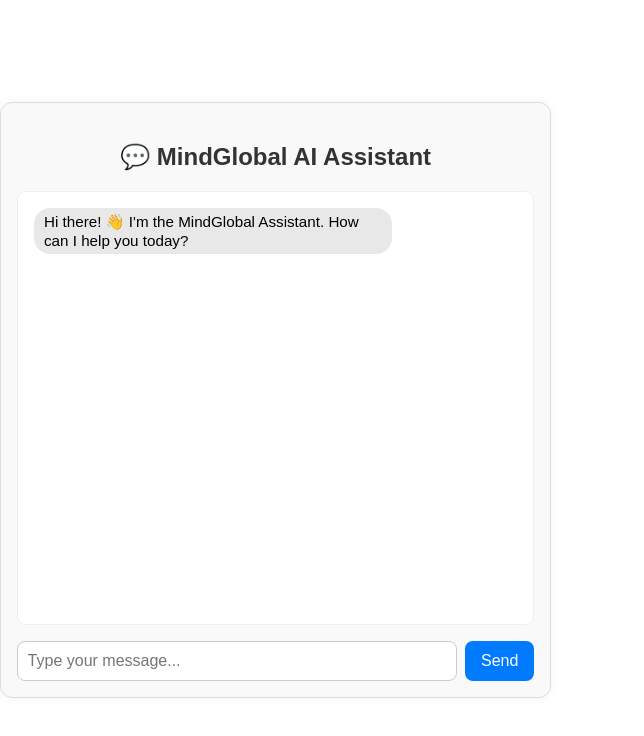
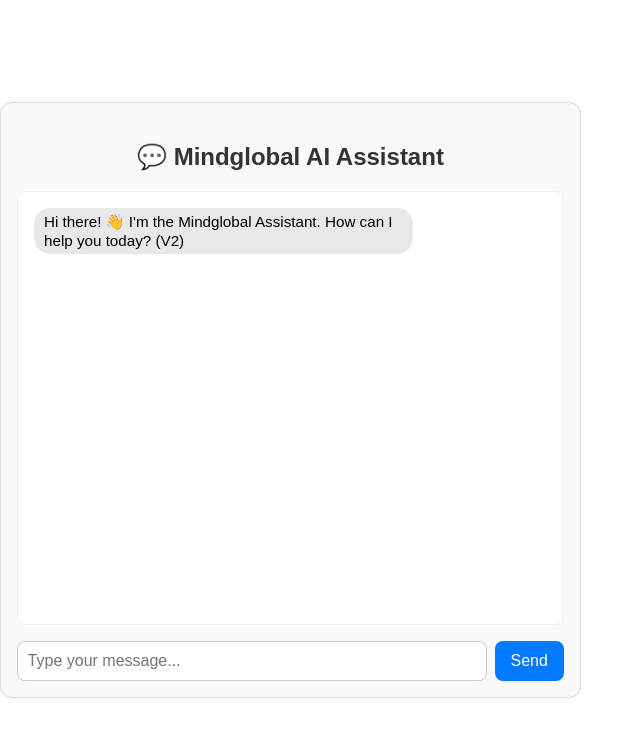
Before and after one commit to Dpgrigsby21/mindglobal-chat, a React (Vite) app: page / in a window 1280 px wide. Shown: the top 736 px of the page, without its empty margins (0-644 px from the left). Built offline with nearby package versions, Linux system fonts and the light colour scheme; no server answers.

Commit message:
Your new update message here

```diff
--- a/src/App.jsx
+++ b/src/App.jsx
@@ -7,7 +7,7 @@
   const [history, setHistory] = useState([
     {
       role: "assistant",
-      content: "Hi there! 👋 I'm the MindGlobal Assistant. How can I help you today?",
+      content: "Hi there! 👋 I'm the Mindglobal Assistant. How can I help you today? (V2)",
     },
   ]);
   const [isTyping, setIsTyping] = useState(false);
@@ -62,7 +62,7 @@
 
   return (
     <div style={styles.container}>
-      <h2 style={styles.header}>💬 MindGlobal AI Assistant</h2>
+      <h2 style={styles.header}>💬 Mindglobal AI Assistant</h2>
 
       <div style={styles.chatBox}>
         {history.map((msg, index) => (
```
